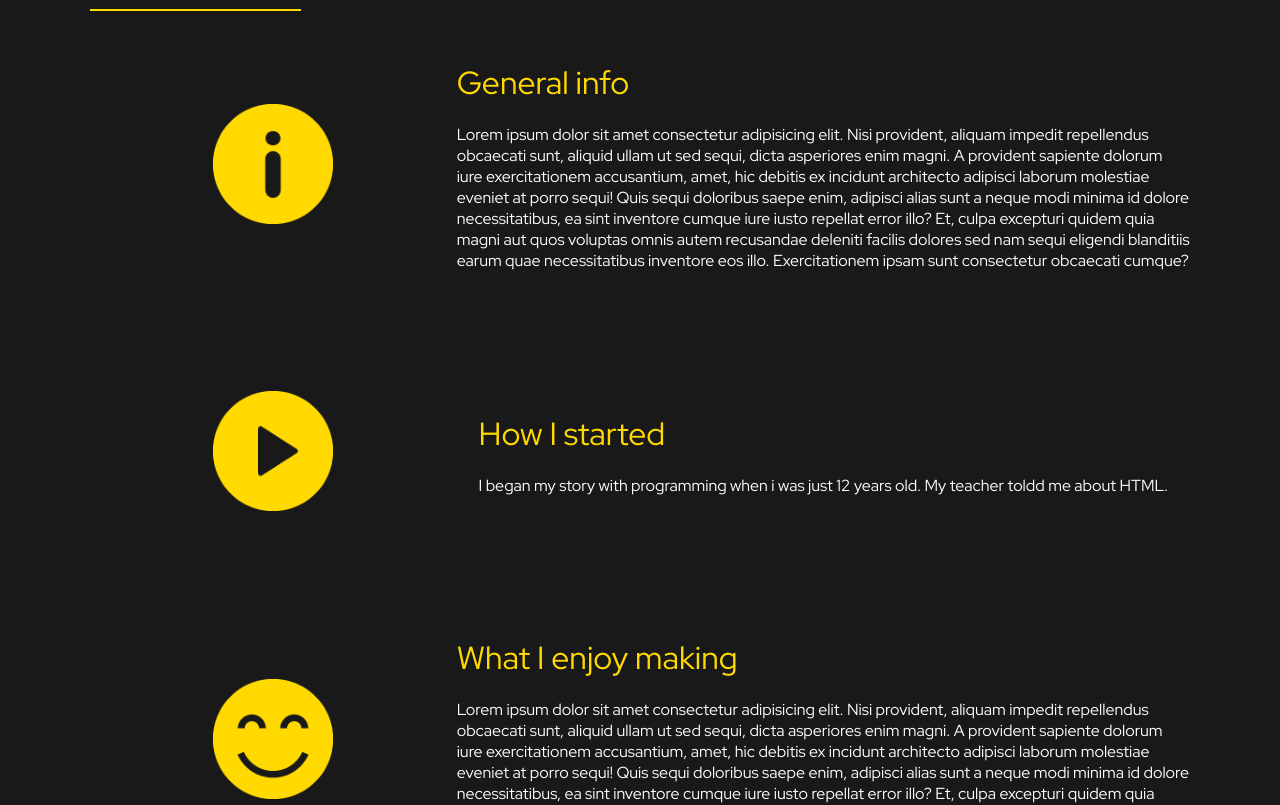
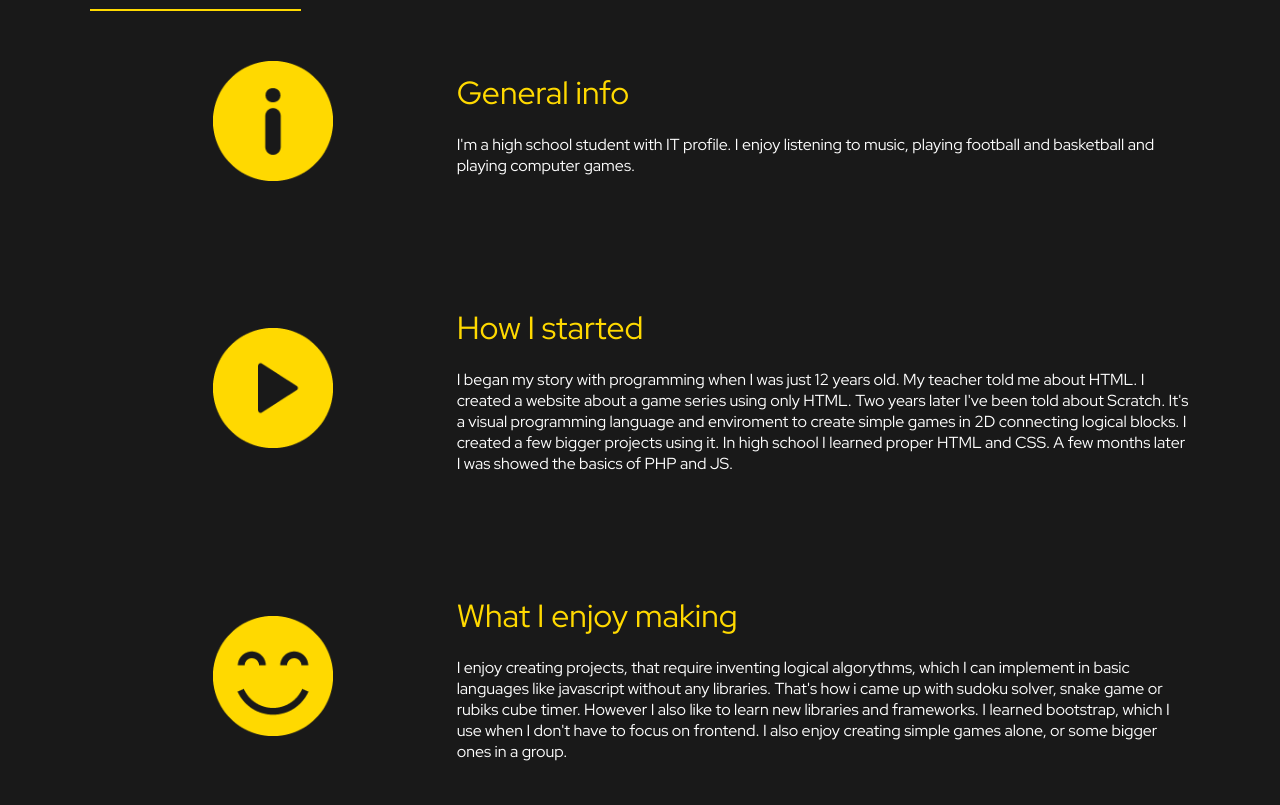
Before and after one commit to Deniorrr/portfolio, an Angular app: page / in a window 1280 px wide. Shown: the part 449-1254 px from the top of the page. Built offline with nearby package versions, Linux system fonts and the light colour scheme.

Commit message:
lorem ipsum to actual text

```diff
--- a/src/app/home/home.component.html
+++ b/src/app/home/home.component.html
@@ -16,16 +16,8 @@
 
         <section>
             <h3>General info</h3>
-            <p>Lorem ipsum dolor sit amet consectetur adipisicing elit. Nisi provident, aliquam impedit repellendus
-                obcaecati sunt, aliquid ullam ut sed sequi, dicta asperiores enim magni. A provident sapiente
-                dolorum
-                iure exercitationem accusantium, amet, hic debitis ex incidunt architecto adipisci laborum molestiae
-                eveniet at porro sequi! Quis sequi doloribus saepe enim, adipisci alias sunt a neque modi minima id
-                dolore necessitatibus, ea sint inventore cumque iure iusto repellat error illo? Et, culpa excepturi
-                quidem quia magni aut quos voluptas omnis autem recusandae deleniti facilis dolores sed nam sequi
-                eligendi blanditiis earum quae necessitatibus inventore eos illo. Exercitationem ipsam sunt
-                consectetur
-                obcaecati cumque?</p>
+            <p>I'm a high school student with IT profile. I enjoy listening to music, playing football and basketball and playing computer games.
+          </p>
         </section>
     </article>
     <article class="about_thread">
@@ -33,7 +25,11 @@
 
         <section>
             <h3>How I started</h3>
-            <p>I began my story with programming when i was just 12 years old. My teacher toldd me about HTML.</p>
+            <p>
+              I began my story with programming when I was just 12 years old. My teacher told me about HTML. I created a website about a game series using only HTML.
+              Two years later I've been told about Scratch. It's a visual programming language and enviroment to create simple games in 2D connecting logical blocks.
+              I created a few bigger projects using it. In high school I learned proper HTML and CSS. A few months later I was showed the basics of PHP and JS.
+            </p>
         </section>
     </article>
     <article class="about_thread">
@@ -41,15 +37,9 @@
 
         <section>
             <h3>What I enjoy making</h3>
-            <p>Lorem ipsum dolor sit amet consectetur adipisicing elit. Nisi provident, aliquam impedit repellendus
-                obcaecati sunt, aliquid ullam ut sed sequi, dicta asperiores enim magni. A provident sapiente
-                dolorum
-                iure exercitationem accusantium, amet, hic debitis ex incidunt architecto adipisci laborum molestiae
-                eveniet at porro sequi! Quis sequi doloribus saepe enim, adipisci alias sunt a neque modi minima id
-                dolore necessitatibus, ea sint inventore cumque iure iusto repellat error illo? Et, culpa excepturi
-                quidem quia magni aut quos voluptas omnis autem recusandae deleniti facilis dolores sed nam sequi
-                eligendi blanditiis earum quae necessitatibus inventore eos illo. Exercitationem ipsam sunt
-                consectetur
-                obcaecati cumque?</p>
+            <p>I enjoy creating projects, that require inventing logical algorythms, which I can implement in basic languages like javascript without any libraries. That's
+              how i came up with sudoku solver, snake game or rubiks cube timer. However I also like to learn new libraries and frameworks. I learned bootstrap, which I use
+              when I don't have to focus on frontend. I also enjoy creating simple games alone, or some bigger ones in a group.
+            </p>
         </section>
     </article>
```
